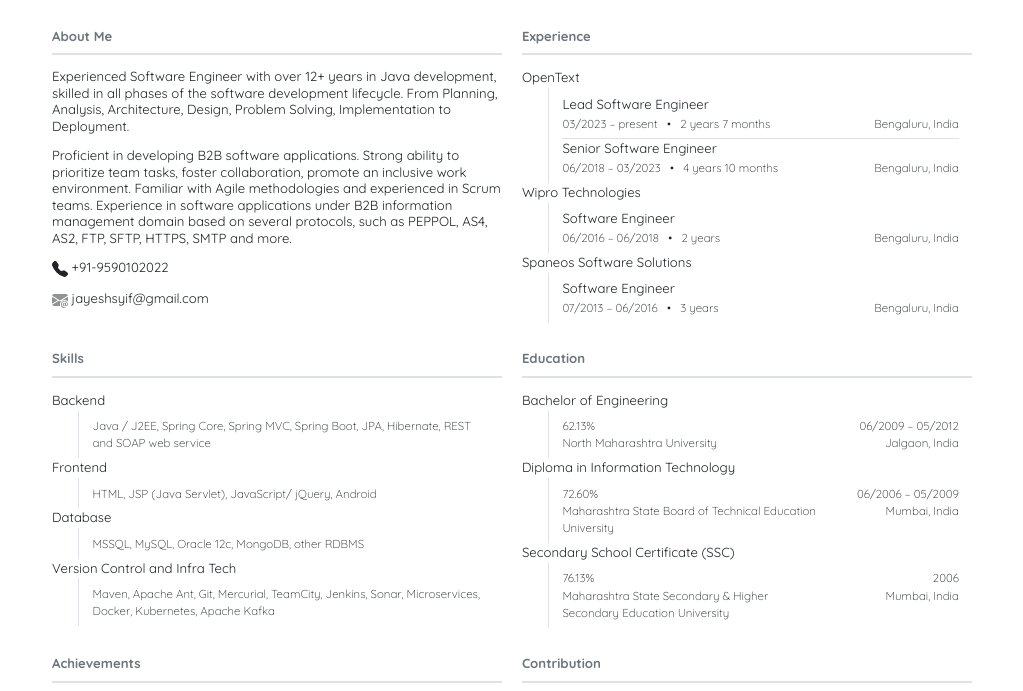
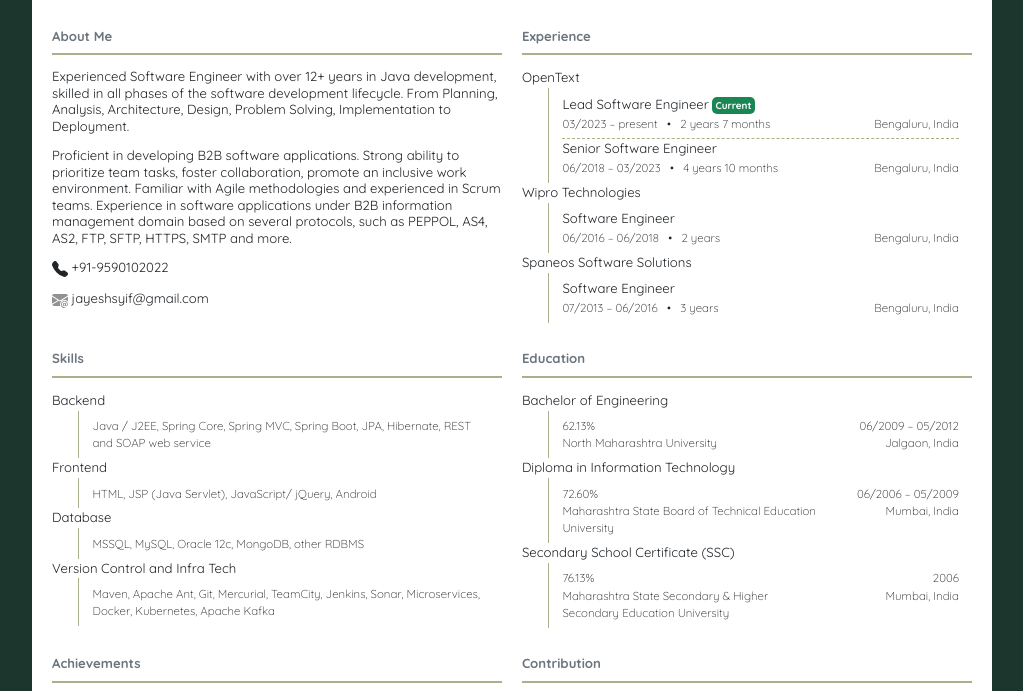
Before and after one commit to jayeshsyif/resume, a plain HTML site: page index.html in a window 1280 px wide. Shown: the part 105-796 px from the top of the page, without its empty margins (128-1151 px from the left). Drawn offline with nearby package versions, Linux system fonts and the light colour scheme.

Commit message:
Update index.html

```diff
--- a/index.html
+++ b/index.html
@@ -40,7 +40,9 @@
 
 	html {
 	  font-size: 13.176471px;
+	  background-color: #016B61;
 	}
+
 
 	/* For Letter size */
 
@@ -65,15 +67,28 @@
       background-color: var(--bs-body-bg);
       color: var(--bs-body-color);
     }
+	.body-color {
+		background-color: #1C352D;
+	}
     .resume-section {
       padding: 1rem 0;
     }
     .section-title {
-      border-bottom: 2px solid #dee2e6;
+      border-bottom: 2px solid #A6B28B;
       margin-bottom: 1rem;
       padding-bottom: 0.5rem;
     }
+	.border-start {
+		border-color: #A6B28B !important;
+	}
+	.border-top {
+		border-color: #A6B28B !important;
+		border-top-style: dashed !important;
+	}
     @media print {
+		.customBody {
+			background-color: #FFFFFF;
+		}
 		@page {
 			margin-top: 12px;
 			margin-bottom: 12px;
@@ -180,12 +195,12 @@
 
   </style>
 </head>
-<body class="bg-white">
+<body class="body-color customBody">
 
-<div class="container-lg customizedContainer regular">
+<div class="container-lg customizedContainer bg-white regular">
 	<section class="resume-section">
 	<div class="m-1 d-flex align-items-center">
-		<div class="p-3 me-3 bg-secondary">
+		<div class="p-3 me-3 body-color">
 			<p class="row text-white m-0 text-center bold">J</p>
 			<p class="row text-white m-0 text-center bold">G</p>
 		</div>
@@ -221,7 +236,7 @@
 						<li class="list-group-item mb-0 p-0">OpenText
 								<ul class="list-group-flush">
 								<li class="list-group-item border-start ">
-									<p class="mb-0">Lead Software Engineer
+									<p class="mb-0">Lead Software Engineer<span class="ms-1 p-1 badge bg-success text-white">Current</span>
 									</p>
 									<div class="row">
 										<p class="col-8 text-start fw-light small mb-0" id="currentCompanyExperience">
@@ -231,7 +246,7 @@
 											Bengaluru, India
 										</p>
 									</div>
-									<p class="mb-0 mt-2 border-top">Senior Software Engineer
+									<p class="mb-0 mt-2 border-top border-1">Senior Software Engineer
 									</p>
 									<div class="row">
 										<p class="col-8 text-start fw-light small mb-0">
@@ -452,7 +467,7 @@
 					<ul class="list-group list-group-flush">
 						<li class="list-group-item  mb-0 p-0">Open-Source contribution
 							<a href="https://play.google.com/store/apps/details?id=org.j_keepass" class="text-decoration-none d-print-none">
-								<svg xmlns="http://www.w3.org/2000/svg" width="16" height="16" fill="currentColor" class="bi bi-box-arrow-up-right" viewBox="0 0 16 16">
+								<svg xmlns="http://www.w3.org/2000/svg" width="16" height="16" fill="black" class="bi bi-box-arrow-up-right" viewBox="0 0 16 16">
 								  <path fill-rule="evenodd" d="M8.636 3.5a.5.5 0 0 0-.5-.5H1.5A1.5 1.5 0 0 0 0 4.5v10A1.5 1.5 0 0 0 1.5 16h10a1.5 1.5 0 0 0 1.5-1.5V7.864a.5.5 0 0 0-1 0V14.5a.5.5 0 0 1-.5.5h-10a.5.5 0 0 1-.5-.5v-10a.5.5 0 0 1 .5-.5h6.636a.5.5 0 0 0 .5-.5"/>
 								  <path fill-rule="evenodd" d="M16 .5a.5.5 0 0 0-.5-.5h-5a.5.5 0 0 0 0 1h3.793L6.146 9.146a.5.5 0 1 0 .708.708L15 1.707V5.5a.5.5 0 0 0 1 0z"/>
 								</svg>
@@ -478,7 +493,7 @@
 	</div>
 </div>
 <div class="page-break"></div>
-<div class="container-lg customizedContainer regular">
+<div class="container-lg customizedContainer bg-white regular">
 	<div class="row mt-3">
 		<div class="col">
 			<section class="resume-section fade-right-container" style="--delay: 1.8s;">
@@ -577,7 +592,7 @@
 							<li class="list-group-item border-start ">
 								<p class="fw-light  mb-0">
 									<a href="https://www.linkedin.com/in/jayesh-ganatra-76051056" class="text-decoration-none d-print-none">
-										<svg xmlns="http://www.w3.org/2000/svg" width="16" height="16" fill="currentColor" class="bi bi-linkedin" viewBox="0 0 16 16">
+										<svg xmlns="http://www.w3.org/2000/svg" width="16" height="16" fill="black" class="bi bi-linkedin" viewBox="0 0 16 16">
 											<path d="M0 1.146C0 .513.526 0 1.175 0h13.65C15.474 0 16 .513 16 1.146v13.708c0 .633-.526 1.146-1.175 1.146H1.175C.526 16 0 15.487 0 14.854zm4.943 12.248V6.169H2.542v7.225zm-1.2-8.212c.837 0 1.358-.554 1.358-1.248-.015-.709-.52-1.248-1.342-1.248S2.4 3.226 2.4 3.934c0 .694.521 1.248 1.327 1.248zm4.908 8.212V9.359c0-.216.016-.432.08-.586.173-.431.568-.878 1.232-.878.869 0 1.216.662 1.216 1.634v3.865h2.401V9.25c0-2.22-1.184-3.252-2.764-3.252-1.274 0-1.845.7-2.165 1.193v.025h-.016l.016-.025V6.169h-2.4c.03.678 0 7.225 0 7.225z"/>
 										</svg>
 									</a>
@@ -594,7 +609,7 @@
 							<li class="list-group-item border-start ">
 								<p class="fw-light  mb-0">
 									<button onclick="window.print()" type="button" class="btn text-decoration-none">
-										<svg xmlns="http://www.w3.org/2000/svg" width="16" height="16" fill="currentColor" class="bi bi-box-arrow-up-right" viewBox="0 0 16 16">
+										<svg xmlns="http://www.w3.org/2000/svg" width="16" height="16" fill="black" class="bi bi-box-arrow-up-right" viewBox="0 0 16 16">
 										  <path fill-rule="evenodd" d="M8.636 3.5a.5.5 0 0 0-.5-.5H1.5A1.5 1.5 0 0 0 0 4.5v10A1.5 1.5 0 0 0 1.5 16h10a1.5 1.5 0 0 0 1.5-1.5V7.864a.5.5 0 0 0-1 0V14.5a.5.5 0 0 1-.5.5h-10a.5.5 0 0 1-.5-.5v-10a.5.5 0 0 1 .5-.5h6.636a.5.5 0 0 0 .5-.5"/>
 										  <path fill-rule="evenodd" d="M16 .5a.5.5 0 0 0-.5-.5h-5a.5.5 0 0 0 0 1h3.793L6.146 9.146a.5.5 0 1 0 .708.708L15 1.707V5.5a.5.5 0 0 0 1 0z"/>
 										</svg>
```
